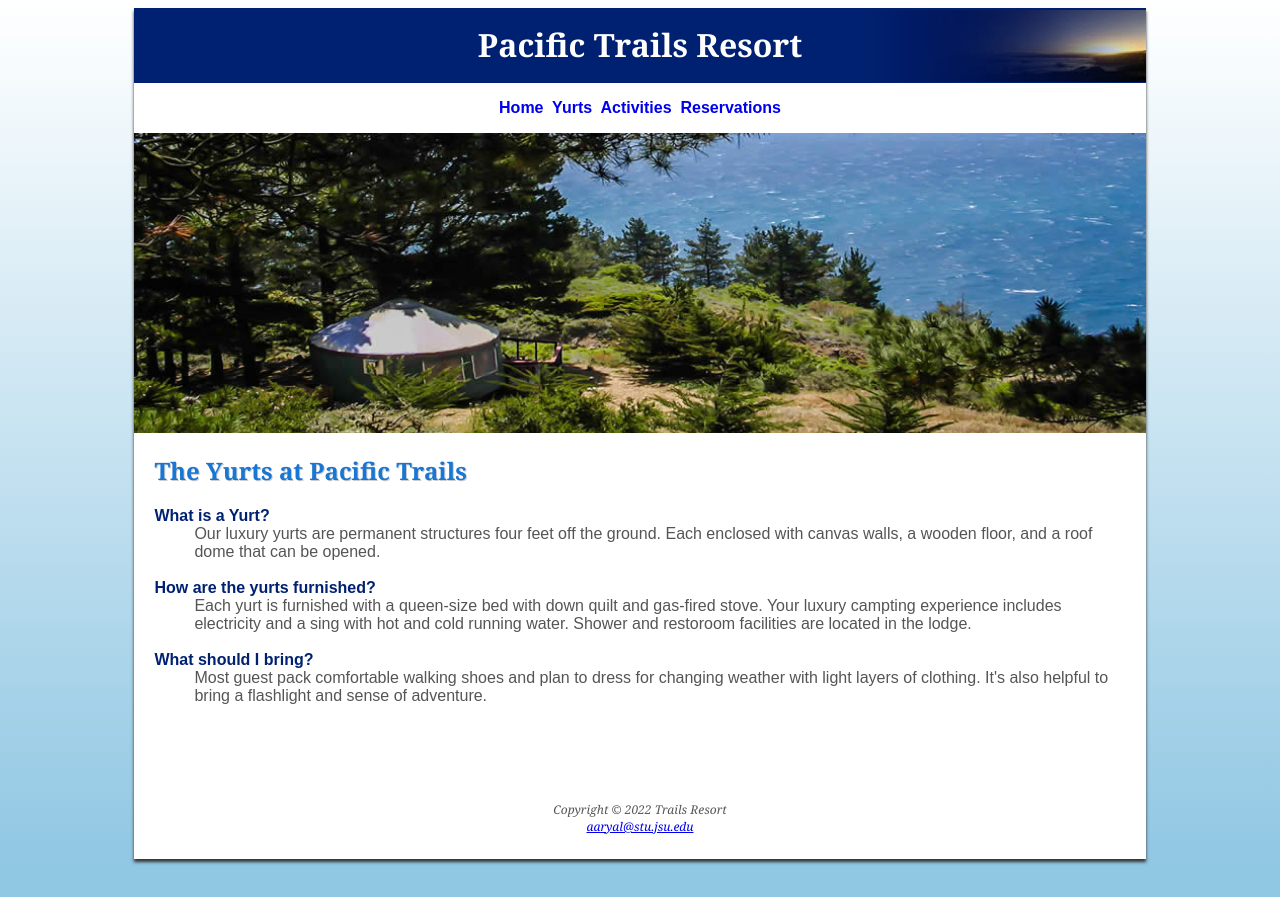
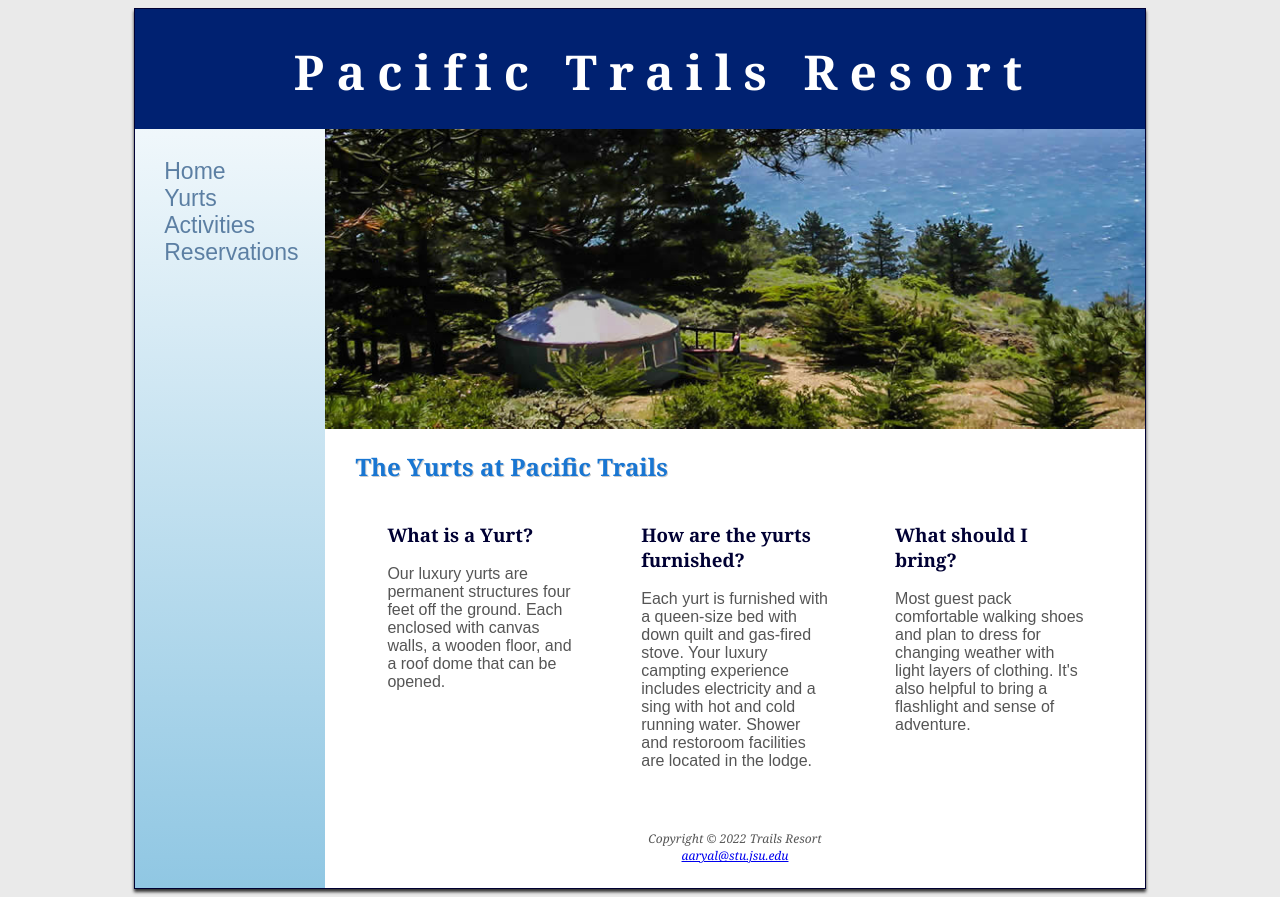
Before and after one commit to karuifeather/pacific-trails, a plain HTML site: page yurts.html in a window 1280 px wide. Before the commit the page ends 867 px from the top, so only its background shows below. Drawn offline with Linux system fonts and the light colour scheme.

Commit message:
ch 7 update

```diff
--- a/pacific.css
+++ b/pacific.css
@@ -15,15 +15,13 @@
   --font-secondary: 'Georgia', 'Times New Roman', serif;
 }
 
+* {
+  box-sizing: border-box;
+}
+
 body {
   font-family: var(--font-primary);
-  background-color: var(--background-color-body);
-  background-image: linear-gradient(
-    to bottom,
-    var(--background-color-white),
-    var(--background-color-body)
-  );
-  background-repeat: no-repeat;
+  background-color: #eaeaea;
   color: var(--text-color-gray-dark);
 }
 
@@ -31,42 +29,79 @@ body {
   width: 80%;
   min-width: 960px;
   max-width: 2048px;
-  background-color: var(--background-color-white);
+  background-color: var(--background-color-body);
   margin: 0 auto;
   box-shadow: 0px 3px 3px #333;
+  border: 1px solid #000033;
+  background-image: linear-gradient(
+    to bottom,
+    var(--background-color-white),
+    var(--background-color-body)
+  );
 }
 
 header {
   background-color: var(--background-color-header);
   color: var(--text-color-header);
-  background-image: url('sunset.jpg');
-  background-repeat: no-repeat;
-  background-position: right;
-  height: 60px;
+  height: 120px;
+  padding-top: 30px;
+  padding-left: 3em;
   text-align: center;
-  padding-top: 15px;
+
+  a:link,
+  a:visited {
+    text-decoration: none;
+    color: #ffffff;
+  }
+
+  a:hover {
+    color: #90c7e3;
+  }
 }
 
 nav {
-  background-color: var(--background-color-white);
-  text-align: center;
-  padding: 1em;
-  font-weight: bold;
+  padding: 1.5em;
+  font-size: 120%;
+  float: left;
+  width: 160px;
+
+  ul {
+    list-style: none;
+    margin: 0;
+    padding-left: 0;
+    font-size: 1.2em;
+  }
 
   a {
     text-decoration: none;
+  }
+
+  a:link {
+    color: #5c7fa3;
+  }
+  a:visited {
+    color: #344873;
+  }
+  a:hover {
+    color: #a52a2a;
   }
 }
 
 main {
   padding: 1px 20px 20px;
   display: block;
+  background-color: #ffffff;
+  margin-left: 190px;
+  padding-left: 30px;
+  overflow: auto;
 }
 
 h1 {
   font-family: var(--font-secondary);
   margin-top: 0;
   margin-bottom: 0;
+  font-size: 3em;
+  letter-spacing: 0.25em;
 }
 
 h2 {
@@ -80,7 +115,7 @@ h3 {
   color: var(--text-color-h3);
 }
 
-ul {
+main ul {
   list-style-image: url('marker.gif');
 }
 
@@ -94,6 +129,8 @@ footer {
   text-align: center;
   font-family: var(--font-secondary);
   padding: 2em;
+  margin-left: 190px;
+  background-color: #ffffff;
 }
 
 .resort {
@@ -105,9 +142,15 @@ footer {
   font-size: 90%;
 }
 
+#homehero,
+#yurthero,
+#trailhero {
+  margin-left: 190px;
+}
+
 #homehero {
   height: 300px;
-  background-image: url('coast.jpg');
+  background-image: url('coast2.jpg');
   background-size: cover;
   background-repeat: no-repeat;
 }
@@ -125,3 +168,10 @@ footer {
   background-size: cover;
   background-repeat: no-repeat;
 }
+
+section {
+  float: left;
+  width: 33%;
+  padding-left: 2em;
+  padding-right: 2em;
+}
--- a/yurts.html
+++ b/yurts.html
@@ -8,13 +8,16 @@
   <body>
     <div id="wrapper">
       <header>
-        <h1>Pacific Trails Resort</h1>
+        <h1><a href="index.html">Pacific Trails Resort</a></h1>
       </header>
 
       <nav>
-        <a href="index.html">Home</a>&nbsp; <a href="yurts.html">Yurts</a>&nbsp;
-        <a href="activities.html">Activities</a>&nbsp;
-        <a href="reservations.html">Reservations</a>
+        <ul>
+          <li><a href="index.html">Home</a></li>
+          <li><a href="yurts.html">Yurts</a></li>
+          <li><a href="activities.html">Activities</a></li>
+          <li><a href="reservations.html">Reservations</a></li>
+        </ul>
       </nav>
 
       <div id="yurthero"></div>
@@ -22,34 +25,37 @@
       <main>
         <h2>The Yurts at Pacific Trails</h2>
 
-        <dl>
-          <strong><dt>What is a Yurt?</dt></strong>
-          <dd>
+        <section>
+          <h3>What is a Yurt?</h3>
+
+          <p>
             Our luxury yurts are permanent structures four feet off the ground.
             Each enclosed with canvas walls, a wooden floor, and a roof dome
             that can be opened.
-          </dd>
-          <br />
+          </p>
+        </section>
 
-          <strong><dt>How are the yurts furnished?</dt></strong>
-          <dd>
+        <section>
+          <h3>How are the yurts furnished?</h3>
+
+          <p>
             Each yurt is furnished with a queen-size bed with down quilt and
             gas-fired stove. Your luxury campting experience includes
             electricity and a sing with hot and cold running water. Shower and
             restoroom facilities are located in the lodge.
-          </dd>
-          <br />
+          </p>
+        </section>
 
-          <strong><dt>What should I bring?</dt></strong>
-          <dd>
+        <section>
+          <h3>What should I bring?</h3>
+
+          <p>
             Most guest pack comfortable walking shoes and plan to dress for
             changing weather with light layers of clothing. It's also helpful to
             bring a flashlight and sense of adventure.
-          </dd>
-          <br />
-        </dl>
+          </p>
+        </section>
       </main>
-      <br />
 
       <footer>
         Copyright &copy; 2022 Trails Resort <br />
```
Also changed, not shown: activities.html (+15 -7 lines), index.html (+7 -5 lines), coast2.jpg (added).
